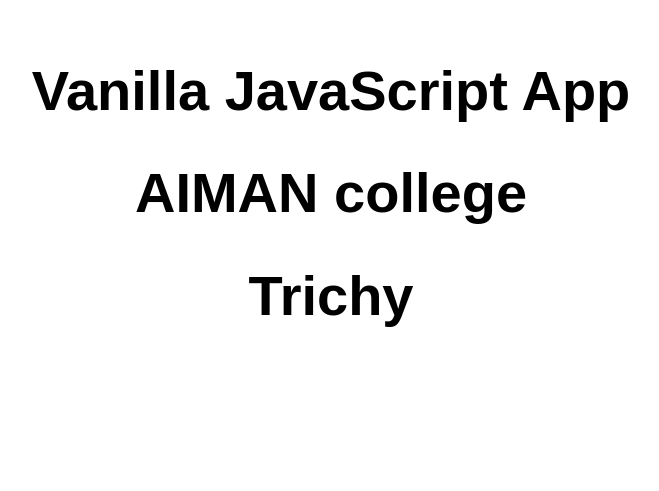
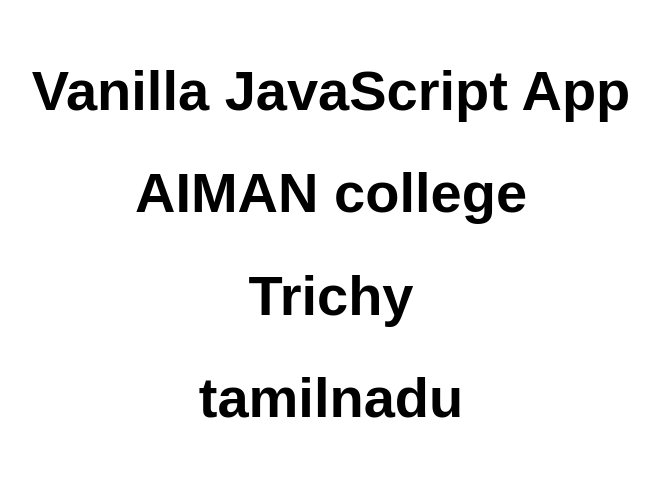
Before and after one commit to apsararosedelina2622/Rafina, a website: page src/index.html in a window 1280 px wide. Shown: the whole page, without its empty margins (309-968 px from the left). Drawn offline with Linux system fonts and the light colour scheme.

Commit message:
index.html

```diff
--- a/src/index.html
+++ b/src/index.html
@@ -13,6 +13,7 @@
     <h1>Vanilla JavaScript App</h1>
     <h1>AIMAN college</h1>
     <h1>Trichy</h1>
+    <h1>tamilnadu</h1>
   </main>
 </body>
 
```
